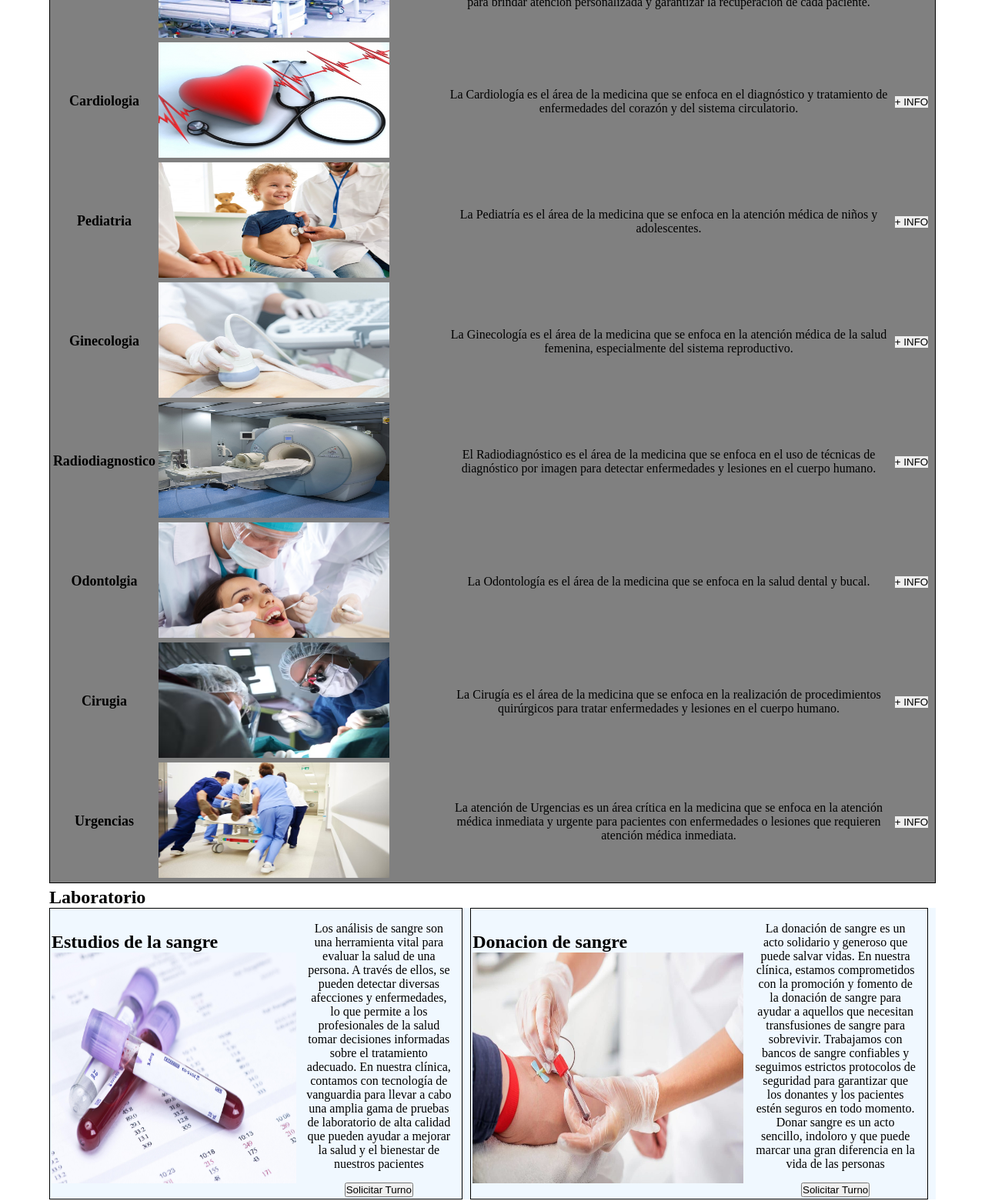
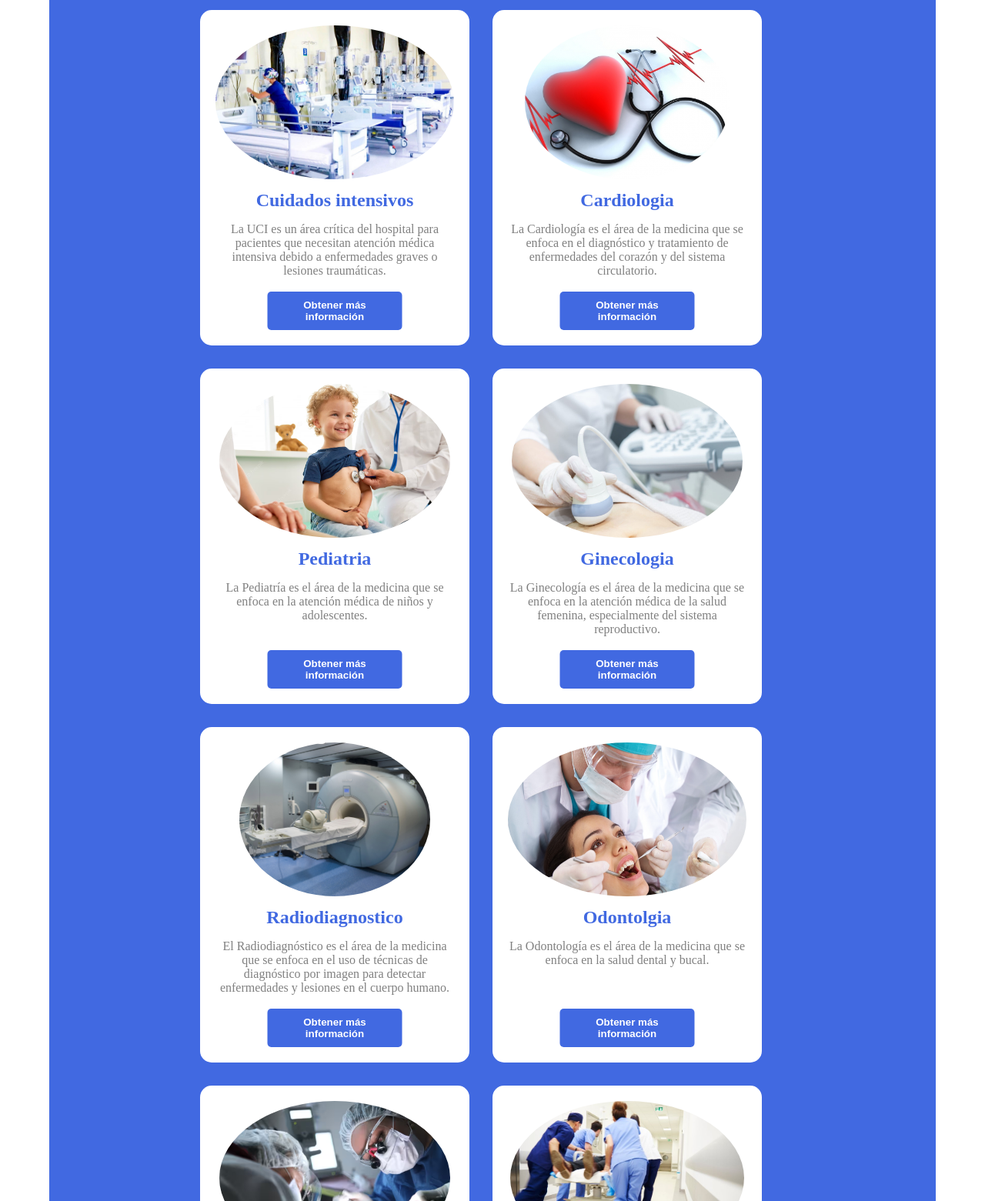
Before and after one commit to AlanSaenz/TP_HTML_BASICO-CSS, a plain HTML site: page index.html in a window 1280 px wide. Shown: the part 581-2142 px from the top of the page at 77% size. Drawn offline with Linux system fonts and the light colour scheme.

Commit message:
Mejoras al HTML de la Clinica

```diff
--- a/Style.css
+++ b/Style.css
@@ -5,6 +5,7 @@
     box-sizing: border-box;
 }
 
+/* Se define el estilo del header */
 header {
     display: flex;
     justify-content: space-around;
@@ -12,18 +13,15 @@ header {
     padding: 10px;
     background-color: #f2f2f2;
     vertical-align: middle;
-  }
+}
 
+/* ----------------------------- */
 /* Modificacion del nav */
 ul {
     display: flex;
     gap: 20px;
     list-style: none;
     align-items: center;
-}
-
-.linkNav{
-
 }
 
 a {
@@ -50,74 +48,109 @@ section{
     height: 55px
 }
 
+/* ----------------------------- */
 /*  Banner  */
 #banner{
     display: flex;
     justify-content: space-between;
     align-items: center;
     text-align: center;
+    /*
     border-radius: 25px;
     border: 1px solid black;
     margin-left: 2%;
     margin-right: 2%;
+    */
 }
 
 #imgBanner{
     width: 100%;
     height: auto;
-    border-radius: 25px;
+    border-radius: 15px;
 }
 
-#bloqueTextBanner{
-
+.textBanner{
+    font-size: x-large;
+    margin: 2px;
+    font-weight: 500;
+    margin-bottom: 25px;
+    font-family: 'Trebuchet MS', 'Lucida Sans Unicode', 'Lucida Grande', 'Lucida Sans', Arial, sans-serif;
 }
 
-#textBanner{
-    font-size: x-large;
-    margin: 3px;
+/* ----------------------------- */
+/*  Servicios  */
+
+#Servicio {
+  background-color: royalblue;
+  padding: 20px;
 }
 
-/*  Servicios  */
-
-#servicios{
-    background-color: gray;
-    margin-top: 2%;
+.bloque_contenido_Servicio {
+  max-width: 1200px;
+  margin: 0 auto;
+  display: fleX;
+  flex-wrap: wrap;
+  justify-content: center;
 }
 
-.imagen_Servicios{
-    /*  */
-    width: 300px;
-    height: 150px;
+.bloque_servicios {
+  text-align: center;
+  margin-bottom: 30px;
+  width: 350px;
+  padding: 20px;
+  background-color: white;
+  border-radius: 15px;
+  margin-right: 30px;
+  position: relative;
+  /*border:0.5px solid #333;*/
 }
 
-.TituloServiciosBloque{
-    width: 12%;
+.bloque_servicios img {
+    /*width: 300px;*/
+    height: 200px;
+    border-radius: 50%;
 }
 
-.TituloServicios{
-    font-size: large;
-    align-items: center;
-    text-align: center;
+.bloque_servicios h2 {
+    margin-top: 10px;
+    font-weight: 900;
+    color: royalblue;
 }
 
-.DescripcionServiciosBloque{
-    width: 50%;
-    text-align: center;
+.bloque_servicios p {
+    /*  Separacion con el titulo*/
+    margin-top: 15px;
+    /*  Separacion para que el boton tenga su espacio*/
+    margin-bottom: 22%;
+    color: gray;
 }
 
-.DescripcionServicios{
-
+.btn{
+    border: 0PX solid transparent;
+    background-color: royalblue;
+    border-radius: 5px;
+    /* Hacer bajar el boton en el centro separandolo de la izquierda */
+    position: absolute;
+    bottom: 20px;
+    left: 50%;
+    transform: translateX(-50%);
 }
 
-.infoBloque{
-    width: 5%;
-    text-align: center;
+.contenido_btn {
+  display: inline-block;
+  color: white;
+  padding: 10px 20px;
+  text-decoration: none;
+  /*transition: background-color 0.3s ease;*/
 }
 
-.info{
-    border: 0px solid transparent;
+/* HACERLE UN EFECTO AL PASAR EL CLICK ENCIMA */
+.contenido_btn:hover {
+  background-color: #336699;
+  border-radius: 5px;
 }
 
+/* ----------------------------- */
 /*  Laboratorio  */
 
 #laboratorio{
@@ -158,6 +191,7 @@ section{
     margin-top: 15px;
 }
 
+/* ----------------------------- */
 /*  Profesionales  */
 
 #profesionales{
@@ -177,6 +211,7 @@ section{
     border: 3px solid black;
 }
 
+/* ----------------------------- */
 /*  Turnos  */
 
 #turnos{
@@ -186,28 +221,55 @@ section{
     align-items: center;
 }
 
+/* ----------------------------- */
 /*  Consulta  */
 
 #consulta{
     background-color: gray;
 }
 
+/* ----------------------------- */
 /*  Footer  */
 
 footer{
-    width: 100%;
+    width: auto;
     height: auto;
     display: flex;
     justify-content: center;
-    align-items: center;
     text-align: center;
-    margin-top: 10px;
+    padding-top: 10px;
+    border-top: 3px solid gray;
+    padding-bottom: 10px;
 }
 
 .footerBloque{
+    width: 100%;
+    height: auto;
     align-items: center;
 }
 
-#spaceFooter{
+#logoFooter{
+    width: 100px;
+    height: auto;
+    justify-content: center;
+    align-items: center;
+    margin-left: 100px;
+    margin-right: 100px;
+}
 
+/* ----------------------------- */
+/* EXTRAS */
+
+.bloque_titulo {
+    text-align: center;
+    margin-bottom: 20px;
+    margin-top: 10px;
+  }
+
+.Titulos{
+    align-items: center;
+    font-size: 30px;
+    color: royalblue;
+    border-bottom: 3px solid royalblue;
+    padding-bottom: 5px;
 }
--- a/index.html
+++ b/index.html
@@ -10,10 +10,11 @@
 </head>
 <body>
 
+    <!-- HEADER -->
     <header>
         <nav>
             <ul>
-                <li><img id="logoNav" src="imagenes/logo.png" alt="Logo" ></li>
+                <li id="logoNav"><img src="imagenes/logo.png" alt="Logo" ></li>
                 <li><h3 id="nombreClinica">Nombre Clinica</h3></li>
                 <li class="linkNav"><a href="#servicios">Servicios</a></li>
                 <li class="linkNav"><a href="#laboratorio">Laboratorio</a></li>
@@ -24,83 +25,108 @@
         </nav>
     </header>
 
+    <!-- BANNER -->
     <article id="banner">
         <div id="bloqueImagenBanner">
             <img id="imgBanner" src="imagenes/banner2.jpg" alt="Banner">
         </div>
         <div id="bloqueTextBanner">
-            <p id="textBanner">Cuidamos de ti y de tu salud en todo momento. Bienvenidos a nuestra clínica médica.</p>
+            <p class="textBanner">Cuidamos de ti y de tu salud en todo momento.</p>
+            <p class="textBanner">Bienvenidos a nuestra clínica médica.</p>
         </div>
     </article>
 
+<!-- LAS IMAGENES TIENE QUE TENER UN DEV QUE EL DETERMINE EL ESPACIO, Y QUE LA IMAGEN SE ADAPTE A ESE BLOQUE/ESPACIO -->
 
-    <section id="servicios">
+    <!-- SERVICIOS -->
+    <article class="bloque_titulo">
         <h1 class="Titulos">Servicios</h1>
-        <table style="border:1px solid black;">
-        <!--
-            <tr>
-                <th>Nombre del Servicio</th>
-                <th>Imagen</th>
-                <th>Descripcion</th>
-                <th>Boton</th>
-            </tr>
-        -->
+    </article>
+    <section id="Servicio">
 
-        <!-- LAS IMAGENES TIENE QUE TENER UN DEV QUE EL DETERMINE EL ESPACIO, Y QUE LA IMAGEN SE ADAPTE A ESE BLOQUE/ESPACIO -->
-            <tr>
-                <td class="TituloServiciosBloque"><h3 class="TituloServicios">Cuidados intensivos</h3></td>
-                <td class="imagen_ServiciosBloque"><img class="imagen_Servicios" src="imagenes/CuidadosIntensivos.jpg" alt="Imagen del Servicio"></td>
-                <td class="DescripcionServiciosBloque"><p class="DescripcionServicios">La UCI es un área crítica del hospital para pacientes que necesitan atención médica intensiva debido a enfermedades graves o lesiones traumáticas. Contamos con un equipo altamente capacitado de médicos y enfermeras especializadas en cuidados intensivos para brindar atención personalizada y garantizar la recuperación de cada paciente.</p></td>
-                <td class="infoBloque"><button class="info">+ INFO</button></td>
-            </tr>
-            <tr>
-                <td class="TituloServiciosBloque"><h3 class="TituloServicios">Cardiologia</h3></td>
-                <td><img class="imagen_Servicios" src="imagenes/Cardiologia.jpg" alt="Imagen del Servicio"></td>
-                <td class="DescripcionServiciosBloque"><p class="DescripcionServicios">La Cardiología es el área de la medicina que se enfoca en el diagnóstico y tratamiento de enfermedades del corazón y del sistema circulatorio.</p></td>
-                <td class="infoBloque"><button class="info">+ INFO</button></td>
-            </tr>
-            <tr>
-                <td class="TituloServiciosBloque"><h3 class="TituloServicios">Pediatria</h3></td>
-                <td><img class="imagen_Servicios" src="imagenes/Ped.jpg" alt="Imagen del Servicio"></td>
-                <td class="DescripcionServiciosBloque"><p class="DescripcionServicios">La Pediatría es el área de la medicina que se enfoca en la atención médica de niños y adolescentes. </p></td>
-                <td class="infoBloque"><button class="info">+ INFO</button></td>
-            </tr>
-            <tr>
-                <td class="TituloServiciosBloque"><h3 class="TituloServicios">Ginecologia</h3></td>
-                <td><img class="imagen_Servicios" src="imagenes/Ginecologia.jpg" alt="Imagen del Servicio"></td>
-                <td class="DescripcionServiciosBloque"><p class="DescripcionServicios">La Ginecología es el área de la medicina que se enfoca en la atención médica de la salud femenina, especialmente del sistema reproductivo.</p></td>
-                <td class="infoBloque"><button class="info">+ INFO</button></td>
-            </tr>
-            <tr>
-                <td class="TituloServiciosBloque"><h3 class="TituloServicios">Radiodiagnostico</h3></td>
-                <td><img class="imagen_Servicios" src="imagenes/Rad.jpg" alt="Imagen del Servicio"></td>
-                <td class="DescripcionServiciosBloque"><p class="DescripcionServicios">El Radiodiagnóstico es el área de la medicina que se enfoca en el uso de técnicas de diagnóstico por imagen para detectar enfermedades y lesiones en el cuerpo humano.</p></td>
-                <td class="infoBloque"><button class="info">+ INFO</button></td>
-            </tr>
-            <tr>
-                <td class="TituloServiciosBloque"><h3 class="TituloServicios">Odontolgia</h3></td>
-                <td><img class="imagen_Servicios" src="imagenes/Odont.jpeg" alt="Imagen del Servicio"></td>
-                <td class="DescripcionServiciosBloque"><p class="DescripcionServicios">La Odontología es el área de la medicina que se enfoca en la salud dental y bucal.</p></td>
-                <td class="infoBloque"><button class="info">+ INFO</button></td>
-            </tr>
-            <tr>
-                <td class="TituloServiciosBloque"><h3 class="TituloServicios">Cirugia</h3></td>
-                <td><img class="imagen_Servicios" src="imagenes/Cirugia.jpg" alt="Imagen del Servicio"></td>
-                <td class="DescripcionServiciosBloque"><p class="DescripcionServicios">La Cirugía es el área de la medicina que se enfoca en la realización de procedimientos quirúrgicos para tratar enfermedades y lesiones en el cuerpo humano.</p></td>
-                <td class="infoBloque"><button class="info">+ INFO</button></td>
-            </tr>
-            <tr>
-                <td class="TituloServiciosBloque"><h3 class="TituloServicios">Urgencias</h3></td>
-                <td><img class="imagen_Servicios" src="imagenes/Urgencias.jpg" alt="Imagen del Servicio"></td>
-                <td class="DescripcionServiciosBloque"><p class="DescripcionServicios">La atención de Urgencias es un área crítica en la medicina que se enfoca en la atención médica inmediata y urgente para pacientes con enfermedades o lesiones que requieren atención médica inmediata.</p></td>
-                <td class="infoBloque"><button class="info">+ INFO</button></td>
-            </tr>
-        </table>
-    </section>
+        <div class="bloque_contenido_Servicio">
 
+          <div class="bloque_servicios">
+            <img src="imagenes/CuidadosIntensivos.jpg" alt="Cuidados Intensivos">
+            <h2>Cuidados intensivos</h2>
+            <p>La UCI es un área crítica del hospital para pacientes que necesitan atención médica intensiva debido a enfermedades graves o lesiones traumáticas.</p>
+            <button class="btn">
+                <a href="#" class="contenido_btn">Obtener más información</a>
+            </button>
+          </div>
 
+          <div class="bloque_servicios">
+            <img src="imagenes/Cardiologia.jpg" alt="Cardiologia">
+            <h2>Cardiologia</h2>
+            <p>La Cardiología es el área de la medicina que se enfoca en el diagnóstico y tratamiento de enfermedades del corazón y del sistema circulatorio.</p>
+            <button class="btn">
+                <a href="#" class="contenido_btn">Obtener más información</a>
+            </button>
+          </div>
+
+          <div class="bloque_servicios">
+            <img src="imagenes/Ped.jpg" alt="Pediatria">
+            <h2>Pediatria</h2>
+            <p>La Pediatría es el área de la medicina que se enfoca en la atención médica de niños y adolescentes.</p>
+            <button class="btn">
+                <a href="#" class="contenido_btn">Obtener más información</a>
+            </button>
+          </div>
+
+          <div class="bloque_servicios">
+            <img src="imagenes/Ginecologia.jpg" alt="Ginecologia">
+            <h2>Ginecologia</h2>
+            <p>La Ginecología es el área de la medicina que se enfoca en la atención médica de la salud femenina, especialmente del sistema reproductivo.</p>
+            <button class="btn">
+                <a href="#" class="contenido_btn">Obtener más información</a>
+            </button>
+          </div>
+
+          <div class="bloque_servicios">
+            <img src="imagenes/Rad.jpg" alt="Radiodiagnostico">
+            <h2>Radiodiagnostico</h2>
+            <p>El Radiodiagnóstico es el área de la medicina que se enfoca en el uso de técnicas de diagnóstico por imagen para detectar enfermedades y lesiones en el cuerpo humano.</p>
+            <button class="btn">
+                <a href="#" class="contenido_btn">Obtener más información</a>
+            </button>
+          </div>
+
+          <div class="bloque_servicios">
+            <img src="imagenes/Odont.jpeg" alt="Odontolgia">
+            <h2>Odontolgia</h2>
+            <p>La Odontología es el área de la medicina que se enfoca en la salud dental y bucal.</p>
+            <button class="btn">
+                <a href="#" class="contenido_btn">Obtener más información</a>
+            </button>
+          </div>
+
+          <div class="bloque_servicios">
+            <img src="imagenes/Cirugia.jpg" alt="Cirugia">
+            <h2>Cirugia</h2>
+            <p>La Cirugía es el área de la medicina que se enfoca en la realización de procedimientos quirúrgicos para tratar enfermedades y lesiones en el cuerpo humano.</p>
+            <button class="btn">
+                <a href="#" class="contenido_btn">Obtener más información</a>
+            </button>
+          </div>
+
+          <div class="bloque_servicios">
+            <img src="imagenes/Urgencias.jpg" alt="Urgencias">
+            <h2>Urgencias</h2>
+            <p>La atención de Urgencias es un área crítica en la medicina que se enfoca en la atención médica inmediata y urgente para pacientes con enfermedades o lesiones que requieren atención médica inmediata.</p>
+            <button class="btn">
+                <a href="#" class="contenido_btn">Obtener más información</a>
+            </button>
+          </div>
+
+        </div>
+
+      </section>
+
+      <!-- LABORATORIO -->
+    <article class="bloque_titulo">
+        <h1 class="Titulos">Laboratorio</h1>
+    </article>
     <section>
-        <h1 class="Titulos">Laboratorio</h1>
         <div id="laboratorio">
 
             <div>
@@ -134,12 +160,14 @@
             </div>
 
         </div>
-
     </section>
 
+    <!-- PROFESIONALES -->
+    <article class="bloque_titulo">
+        <h1 class="Titulos">Profesionales</h1>
+    </article>
     <section id="profesionales">
 <!-- REVISAR LAS CAJAS DE LOS PROFESIONALES, REVISAR PARA QUE QUEDE COMO FLEX (ABEL) -->
-        <h1>Profesionales</h1>
         <table id="TablaProfesionales">
             <tr>
                 <td>
@@ -178,8 +206,11 @@
         </table>
     </section>
 
+    <!-- TURNOS -->
+    <article class="bloque_titulo">
+        <h1 class="Titulos">Horarios y Ubicacion</h1>
+    </article>
     <section id="turnos">
-
         <table>
             <tr>
                 <th>Servicio</th>
@@ -233,9 +264,14 @@
             </tr>
         </table>
 
-        <aside id="consulta">
-            <h1>Medio de consulta</h1>
-            <p>Podra enviar su consulta por este medio y sera respondido por su numero telefonico</p>
+    </section>
+
+    <!-- FORM -->
+    <article class="bloque_titulo">
+        <h1 class="Titulos">Medio de consulta</h1>
+    </article>
+    <section id="consulta">
+        <p>Podra enviar su consulta por este medio y sera respondido por su numero telefonico</p>
             <form action="">
                 <h4>Nombre completo</h4>
                 <input type="text" placeholder="Nombre completo">
@@ -269,12 +305,9 @@
 
                 <input type="submit" placeholder="Enviar">
             </form>
-        </aside>
-
     </section>
 
-
-
+    <!-- FOOTER -->
     <footer>
         <div class="contenedor">
             <ul id="footerBloque">
@@ -287,8 +320,8 @@
                       </div>
                 </li>
 
-                <li id="spaceFooter">
-                    <!-- Space -->
+                <li id="logoFooter">
+                    <img src="imagenes/logo.png" alt="Logo Footer" >
                 </li>
 
                   <li>
```
